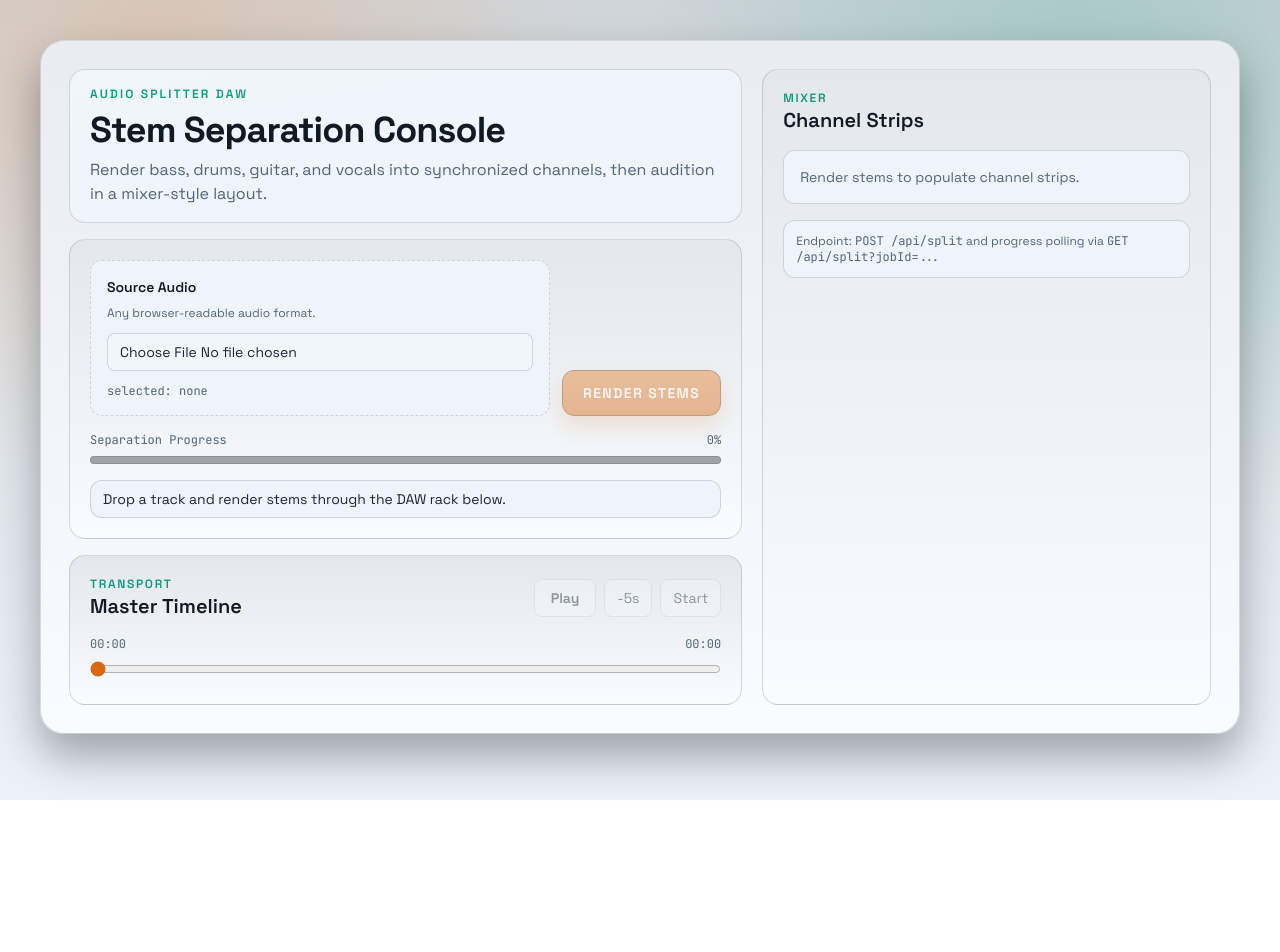
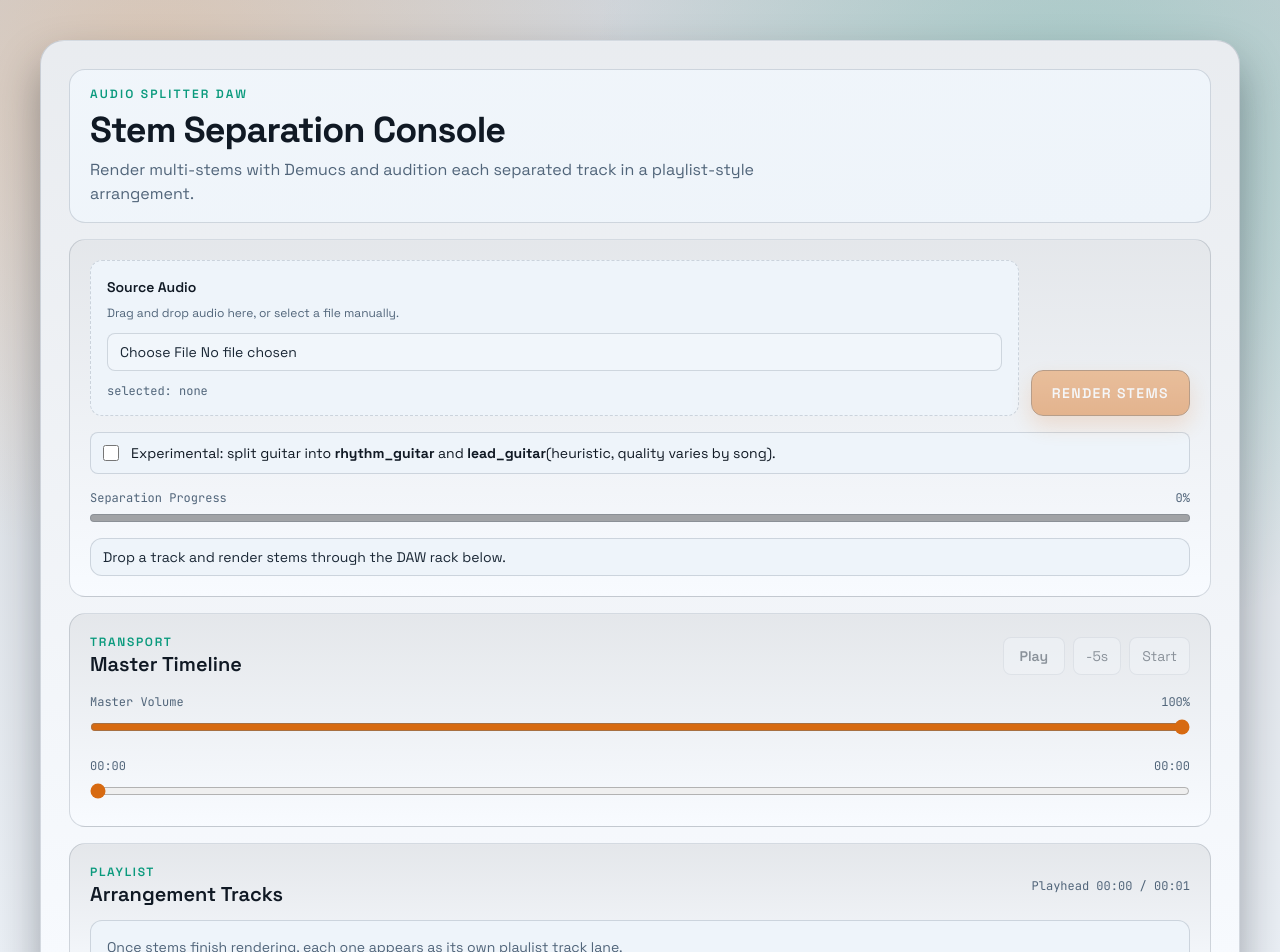
Before and after one commit to suhanstha09/audio_splitter, a Next.js app: page / in a window 1280 px wide. Shown: the top 952 px of the page. Before the commit the page ends 800 px from the top, so only its background shows below. Built offline with nearby package versions, Linux system fonts and the light colour scheme.

Commit message:
feat: enhance audio splitting functionality with drag-and-drop support and improved UI for stem management

```diff
--- a/src/app/page.tsx
+++ b/src/app/page.tsx
@@ -1,15 +1,22 @@
 "use client";
 
 import JSZip from "jszip";
-import { FormEvent, useEffect, useMemo, useRef, useState } from "react";
+import { DragEvent, FormEvent, useEffect, useMemo, useRef, useState } from "react";
 
-const STEM_ORDER = ["bass", "drums", "guitar", "vocals"] as const;
+const STEM_ORDER = [
+  "drums",
+  "bass",
+  "rhythm_guitar",
+  "lead_guitar",
+  "guitar",
+  "piano",
+  "vocals",
+  "other",
+] as const;
 const POLL_INTERVAL_MS = 1200;
 
-type StemName = (typeof STEM_ORDER)[number];
-
 type StemTrack = {
-  name: StemName;
+  name: string;
   url: string;
 };
 
@@ -42,21 +49,30 @@ function sleep(ms: number): Promise<void> {
   });
 }
 
+function formatClock(seconds: number): string {
+  const mins = Math.floor(seconds / 60)
+    .toString()
+    .padStart(2, "0");
+  const secs = Math.floor(seconds % 60)
+    .toString()
+    .padStart(2, "0");
+  return `${mins}:${secs}`;
+}
+
 export default function Home() {
   const [file, setFile] = useState<File | null>(null);
+  const [isDropActive, setIsDropActive] = useState(false);
+  const [splitGuitarMode, setSplitGuitarMode] = useState(false);
+  const [masterVolume, setMasterVolume] = useState(1);
+  const [stemVolumeByStem, setStemVolumeByStem] = useState<Record<string, number>>({});
   const [stems, setStems] = useState<StemTrack[]>([]);
   const [downloadZip, setDownloadZip] = useState<{ url: string; fileName: string } | null>(null);
   const [isPlaying, setIsPlaying] = useState(false);
   const [playbackPosition, setPlaybackPosition] = useState(0);
   const [playbackDuration, setPlaybackDuration] = useState(0);
   const [separationProgress, setSeparationProgress] = useState(0);
-  const [mutedByStem, setMutedByStem] = useState<Record<StemName, boolean>>({
-    bass: false,
-    drums: false,
-    guitar: false,
-    vocals: false,
-  });
-  const audioRefs = useRef<Partial<Record<StemName, HTMLAudioElement | null>>>({});
+  const [mutedByStem, setMutedByStem] = useState<Record<string, boolean>>({});
+  const audioRefs = useRef<Record<string, HTMLAudioElement | null>>({});
   const [status, setStatus] = useState<Status>({
     type: "idle",
     message: "Drop a track and render stems through the DAW rack below.",
@@ -82,6 +98,16 @@ export default function Home() {
       }
     });
   }, [mutedByStem, stems]);
+
+  useEffect(() => {
+    stems.forEach((stem) => {
+      const audio = audioRefs.current[stem.name];
+      if (audio) {
+        const stemVolume = stemVolumeByStem[stem.name] ?? 1;
+        audio.volume = Math.max(0, Math.min(1, masterVolume * stemVolume));
+      }
+    });
+  }, [masterVolume, stemVolumeByStem, stems]);
 
   useEffect(() => {
     if (!isPlaying) {
@@ -112,12 +138,8 @@ export default function Home() {
     setPlaybackPosition(0);
     setPlaybackDuration(0);
     setSeparationProgress(0);
-    setMutedByStem({
-      bass: false,
-      drums: false,
-      guitar: false,
-      vocals: false,
-    });
+    setMutedByStem({});
+    setStemVolumeByStem({});
   }
 
   function clearStemAssets() {
@@ -142,6 +164,37 @@ export default function Home() {
       }
     });
     setPlaybackPosition(nextPosition);
+  }
+
+  function handleDragOver(event: DragEvent<HTMLLabelElement>) {
+    event.preventDefault();
+    event.stopPropagation();
+    setIsDropActive(true);
+  }
+
+  function handleDragLeave(event: DragEvent<HTMLLabelElement>) {
+    event.preventDefault();
+    event.stopPropagation();
+    setIsDropActive(false);
+  }
+
+  function handleDrop(event: DragEvent<HTMLLabelElement>) {
+    event.preventDefault();
+    event.stopPropagation();
+    setIsDropActive(false);
+
+    const droppedFile = event.dataTransfer.files?.[0];
+    if (!droppedFile) {
+      return;
+    }
+
+    if (!droppedFile.type.startsWith("audio/")) {
+      setStatus({ type: "error", message: "Please drop a valid audio file." });
+      return;
+    }
+
+    setFile(droppedFile);
+    setStatus({ type: "idle", message: `Ready to split: ${droppedFile.name}` });
   }
 
   async function togglePlayAll() {
@@ -183,10 +236,17 @@ export default function Home() {
     setIsPlaying(true);
   }
 
-  function toggleStemMute(stemName: StemName) {
+  function toggleStemMute(stemName: string) {
     setMutedByStem((previous) => ({
       ...previous,
-      [stemName]: !previous[stemName],
+      [stemName]: !Boolean(previous[stemName]),
+    }));
+  }
+
+  function setStemVolume(stemName: string, volume: number) {
+    setStemVolumeByStem((previous) => ({
+      ...previous,
+      [stemName]: Math.max(0, Math.min(1, volume)),
     }));
   }
 
@@ -239,6 +299,7 @@ export default function Home() {
     try {
       const formData = new FormData();
       formData.append("file", file);
+      formData.append("splitGuitar", splitGuitarMode ? "true" : "false");
 
       const startResponse = await fetch("/api/split", {
         method: "POST",
@@ -264,27 +325,46 @@ export default function Home() {
         throw new Error("Split completed without a downloadable zip artifact.");
       }
 
-      setStatus({ type: "working", message: "Downloading and preparing stems in the mixer." });
+      setStatus({ type: "working", message: "Downloading and preparing stems in the playlist." });
       const zipResponse = await fetch(result.downloadUrl, { cache: "no-store" });
 
       if (!zipResponse.ok) {
-        throw new Error("Split finished, but the zip could not be downloaded.");
+        const errorData = (await zipResponse.json().catch(() => null)) as { error?: string } | null;
+        const errorMessage = errorData?.error ?? `HTTP ${zipResponse.status}`;
+        throw new Error(`Failed to download ZIP: ${errorMessage}`);
       }
 
       const zipBlob = await zipResponse.blob();
       const zip = await JSZip.loadAsync(zipBlob);
       const extractedStems: StemTrack[] = [];
 
-      for (const stemName of STEM_ORDER) {
-        const stemFile = zip.file(`${stemName}.mp3`);
+      const stemMp3Files = Object.values(zip.files)
+        .filter((fileEntry) => !fileEntry.dir && fileEntry.name.toLowerCase().endsWith(".mp3"))
+        .sort((a, b) => {
+          const aStem = a.name.replace(/\.mp3$/i, "").toLowerCase();
+          const bStem = b.name.replace(/\.mp3$/i, "").toLowerCase();
+          const aIndex = STEM_ORDER.indexOf(aStem as (typeof STEM_ORDER)[number]);
+          const bIndex = STEM_ORDER.indexOf(bStem as (typeof STEM_ORDER)[number]);
 
-        if (!stemFile) {
-          continue;
+          if (aIndex === -1 && bIndex === -1) {
+            return aStem.localeCompare(bStem);
           }
 
+          if (aIndex === -1) {
+            return 1;
+          }
+
+          if (bIndex === -1) {
+            return -1;
+          }
+
+          return aIndex - bIndex;
+        });
+
+      for (const stemFile of stemMp3Files) {
         const stemBlob = await stemFile.async("blob");
         extractedStems.push({
-          name: stemName,
+          name: stemFile.name.replace(/\.mp3$/i, "").toLowerCase(),
           url: URL.createObjectURL(stemBlob),
         });
       }
@@ -304,12 +384,18 @@ export default function Home() {
       setIsPlaying(false);
       setPlaybackPosition(0);
       setPlaybackDuration(0);
-      setMutedByStem({
-        bass: false,
-        drums: false,
-        guitar: false,
-        vocals: false,
-      });
+      setMutedByStem(
+        extractedStems.reduce<Record<string, boolean>>((accumulator, stem) => {
+          accumulator[stem.name] = false;
+          return accumulator;
+        }, {}),
+      );
+      setStemVolumeByStem(
+        extractedStems.reduce<Record<string, number>>((accumulator, stem) => {
+          accumulator[stem.name] = 1;
+          return accumulator;
+        }, {}),
+      );
       setSeparationProgress(100);
 
       setStatus({
@@ -324,10 +410,13 @@ export default function Home() {
 
   const isWorking = status.type === "working";
   const progressLabel = `${clampPercent(separationProgress)}%`;
+  const timelineDuration = Math.max(playbackDuration, 1);
+  const playheadPercent = Math.min(100, (playbackPosition / timelineDuration) * 100);
+  const rulerTicks = Array.from({ length: 9 }, (_, index) => (timelineDuration / 8) * index);
 
   return (
     <main className="daw-shell mx-auto min-h-screen w-full max-w-7xl px-4 py-6 sm:px-6 sm:py-8 lg:px-10 lg:py-10">
-      <section className="console-frame fade-in grid gap-5 rounded-3xl p-4 sm:p-6 lg:grid-cols-[1.2fr_0.8fr] lg:p-7">
+      <section className="console-frame fade-in rounded-3xl p-4 sm:p-6 lg:p-7">
         <div className="space-y-4">
           <header className="console-header rounded-2xl border px-4 py-4 sm:px-5">
             <p className="mb-2 text-xs font-semibold uppercase tracking-[0.18em] text-(--accent)">
@@ -335,15 +424,24 @@ export default function Home() {
             </p>
             <h1 className="text-2xl font-bold tracking-tight sm:text-4xl">Stem Separation Console</h1>
             <p className="mt-2 max-w-3xl text-sm text-(--ink-dim) sm:text-base">
-              Render bass, drums, guitar, and vocals into synchronized channels, then audition in a mixer-style layout.
+              Render multi-stems with Demucs and audition each separated track in a playlist-style arrangement.
             </p>
           </header>
 
           <form onSubmit={handleSubmit} className="daw-panel rounded-2xl border p-4 sm:p-5">
             <div className="grid gap-3 sm:grid-cols-[1fr_auto] sm:items-end">
-              <label className="block rounded-xl border border-dashed border-(--line) bg-(--surface-hi) p-4">
+              <label
+                className={`block rounded-xl border border-dashed border-(--line) bg-(--surface-hi) p-4 transition ${
+                  isDropActive ? "drop-active" : ""
+                }`}
+                onDragOver={handleDragOver}
+                onDragLeave={handleDragLeave}
+                onDrop={handleDrop}
+              >
                 <span className="mb-2 block text-sm font-semibold">Source Audio</span>
-                <span className="mb-3 block text-xs text-(--ink-dim)">Any browser-readable audio format.</span>
+                <span className="mb-3 block text-xs text-(--ink-dim)">
+                  Drag and drop audio here, or select a file manually.
+                </span>
                 <input
                   type="file"
                   accept="audio/*"
@@ -363,6 +461,19 @@ export default function Home() {
                 {isWorking ? "Rendering..." : "Render Stems"}
               </button>
             </div>
+
+            <label className="mt-4 flex items-start gap-3 rounded-lg border border-(--line) bg-(--surface-hi) px-3 py-2.5 text-sm">
+              <input
+                type="checkbox"
+                checked={splitGuitarMode}
+                onChange={(event) => setSplitGuitarMode(event.currentTarget.checked)}
+                className="mt-0.5 h-4 w-4 accent-[var(--accent)]"
+              />
+              <span>
+                Experimental: split guitar into <strong>rhythm_guitar</strong> and <strong>lead_guitar</strong>
+                (heuristic, quality varies by song).
+              </span>
+            </label>
 
             <div className="mt-4 space-y-2">
               <div className="flex items-center justify-between text-xs font-mono text-(--ink-dim)">
@@ -431,6 +542,23 @@ export default function Home() {
               </div>
             </div>
 
+            <label className="mb-4 block">
+              <span className="mb-2 flex items-center justify-between text-xs font-mono text-(--ink-dim)">
+                <span>Master Volume</span>
+                <span>{Math.round(masterVolume * 100)}%</span>
+              </span>
+              <input
+                type="range"
+                min={0}
+                max={1}
+                step={0.01}
+                value={masterVolume}
+                onChange={(event) => setMasterVolume(Number(event.currentTarget.value))}
+                className="timeline-slider w-full"
+                aria-label="Master volume"
+              />
+            </label>
+
             <label className="block">
               <span className="mb-2 flex items-center justify-between text-xs font-mono text-(--ink-dim)">
                 <span>
@@ -455,57 +583,109 @@ export default function Home() {
               <input
                 type="range"
                 min={0}
-                max={Math.max(playbackDuration, 1)}
+                max={timelineDuration}
                 step={0.01}
-                value={Math.min(playbackPosition, Math.max(playbackDuration, 1))}
+                value={Math.min(playbackPosition, timelineDuration)}
                 onChange={(event) => setSyncedPosition(Number(event.currentTarget.value))}
                 className="timeline-slider w-full"
               />
             </label>
           </section>
+
+          <section className="daw-panel rounded-2xl border p-4 sm:p-5">
+            <div className="mb-3 flex items-center justify-between gap-3">
+              <div>
+                <p className="text-xs font-semibold uppercase tracking-[0.14em] text-(--accent)">Playlist</p>
+                <h2 className="text-xl font-semibold">Arrangement Tracks</h2>
               </div>
-
-        <aside className="daw-panel rounded-2xl border p-4 sm:p-5">
-          <div className="mb-4 flex items-center justify-between">
-            <div>
-              <p className="text-xs font-semibold uppercase tracking-[0.14em] text-(--accent)">Mixer</p>
-              <h2 className="text-xl font-semibold">Channel Strips</h2>
-            </div>
+              <div className="flex items-center gap-3">
                 {downloadZip && (
-              <a href={downloadZip.url} download={downloadZip.fileName} className="transport-chip rounded-lg px-3 py-2 text-xs font-semibold uppercase tracking-[0.08em]">
+                  <a
+                    href={downloadZip.url}
+                    download={downloadZip.fileName}
+                    className="transport-chip rounded-lg px-3 py-2 text-xs font-semibold uppercase tracking-[0.08em]"
+                  >
                     Download ZIP
                   </a>
                 )}
+                <p className="text-xs font-mono text-(--ink-dim)">
+                  Playhead {formatClock(playbackPosition)} / {formatClock(timelineDuration)}
+                </p>
+              </div>
             </div>
 
             {stems.length === 0 ? (
               <div className="rounded-xl border border-(--line) bg-(--surface-hi) p-4 text-sm text-(--ink-dim)">
-              Render stems to populate channel strips.
+                Once stems finish rendering, each one appears as its own playlist track lane.
               </div>
             ) : (
-            <ul className="grid grid-cols-2 gap-3 sm:grid-cols-4 lg:grid-cols-2 xl:grid-cols-4">
+              <div className="playlist-shell overflow-x-auto rounded-xl border border-(--line)">
+                <div className="playlist-stage min-w-[640px]">
+                  <div className="ruler-row">
+                    <div className="lane-label lane-label-head">Track</div>
+                    <div className="ruler-main">
+                      <div className="ruler-grid" style={{ gridTemplateColumns: `repeat(${rulerTicks.length}, minmax(0, 1fr))` }}>
+                        {rulerTicks.map((tick, index) => (
+                          <span key={`tick-${index}`} className="ruler-tick">
+                            {formatClock(tick)}
+                          </span>
+                        ))}
+                      </div>
+                    </div>
+                  </div>
+
+                  <div className="playlist-body">
+                    <div
+                      className="playhead"
+                      style={{ left: `calc(var(--lane-label-width) + ${playheadPercent} * (100% - var(--lane-label-width)) / 100)` }}
+                      aria-hidden="true"
+                    />
+
                     {stems.map((stem) => {
                       const isMuted = mutedByStem[stem.name];
-
+                      const stemVolume = stemVolumeByStem[stem.name] ?? 1;
                       return (
-                  <li key={stem.name} className="channel-strip rounded-xl border border-(--line) p-3">
-                    <p className="text-xs uppercase tracking-[0.12em] text-(--ink-dim)">Channel</p>
-                    <p className="mt-1 text-sm font-semibold capitalize">{stem.name}</p>
-                    <div className="vu-stack mt-3" aria-hidden="true">
-                      <span />
-                      <span />
-                      <span />
-                      <span />
-                    </div>
+                        <div key={`${stem.name}-lane`} className="track-row">
+                          <div className="lane-label">
+                            <div className="lane-head">
+                              <p className="text-sm font-semibold capitalize">{stem.name}</p>
                               <button
                                 type="button"
                                 onClick={() => toggleStemMute(stem.name)}
-                      className={`mt-3 w-full rounded-md px-2 py-2 text-xs font-semibold uppercase tracking-[0.08em] ${
-                        isMuted ? "mute-off" : "mute-on"
-                      }`}
+                                className={`lane-mute-btn ${isMuted ? "lane-mute-off" : "lane-mute-on"}`}
                               >
                                 {isMuted ? "Unmute" : "Mute"}
                               </button>
+                            </div>
+                            <p className="text-xs text-(--ink-dim)">{isMuted ? "Muted" : "Active"}</p>
+                            <label className="mt-2 block">
+                              <span className="mb-1 flex items-center justify-between text-[11px] font-mono text-(--ink-dim)">
+                                <span>Stem Vol</span>
+                                <span>{Math.round(stemVolume * 100)}%</span>
+                              </span>
+                              <input
+                                type="range"
+                                min={0}
+                                max={1}
+                                step={0.01}
+                                value={stemVolume}
+                                onChange={(event) => setStemVolume(stem.name, Number(event.currentTarget.value))}
+                                className="timeline-slider w-full"
+                                aria-label={`${stem.name} volume`}
+                              />
+                            </label>
+                          </div>
+
+                          <div className="track-main">
+                            <div className={`clip-block ${isMuted ? "clip-muted" : ""}`}>
+                              <div className="clip-title">{stem.name}.mp3</div>
+                              <div className="clip-wave" aria-hidden="true">
+                                {Array.from({ length: 56 }, (_, barIndex) => {
+                                  const height = 18 + Math.round(Math.abs(Math.sin((barIndex + 1) * 0.42)) * 72);
+                                  return <span key={`${stem.name}-bar-${barIndex}`} style={{ height: `${height}%` }} />;
+                                })}
+                              </div>
+                            </div>
 
                             <audio
                               ref={(node) => {
@@ -526,16 +706,16 @@ export default function Home() {
                               }}
                               className="hidden"
                             />
-                  </li>
+                          </div>
+                        </div>
                       );
                     })}
-            </ul>
+                  </div>
+                </div>
+              </div>
             )}
-
-          <div className="mt-4 rounded-xl border border-(--line) bg-(--surface-hi) p-3 text-xs text-(--ink-dim)">
-            Endpoint: <span className="font-mono">POST /api/split</span> and progress polling via <span className="font-mono">GET /api/split?jobId=...</span>
+          </section>
         </div>
-        </aside>
       </section>
     </main>
   );
```
Lines whose indentation alone changed are shown as unchanged.
